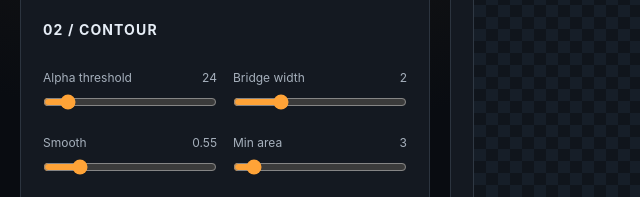
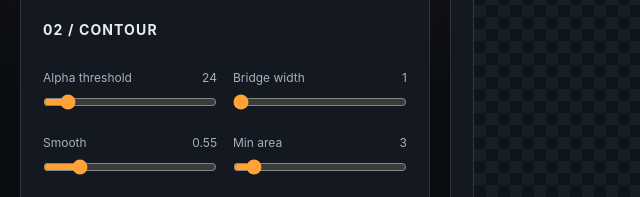
Before and after one commit to SpineAnimator/SpineAnimator.github.io, a plain HTML site: page Spine-Mask-Tool/index.html in a window 1280 px wide. Shown: the part 403-600 px from the top of the page, 14-654 px from the left. Drawn offline with Linux system fonts and the light colour scheme.

Commit message:
fix(mask): publish tighter one-pixel contour connections

```diff
--- a/Spine-Mask-Tool/index.html
+++ b/Spine-Mask-Tool/index.html
@@ -73,7 +73,7 @@ a{color:var(--gold)}[hidden]{display:none!important}
     <h2 style="margin-top:25px">02 / Contour</h2>
     <div class="small-grid">
       <div class="setting"><label for="alpha">Alpha threshold <span id="av">24</span></label><input id="alpha" type="range" min="1" max="220" value="24"></div>
-      <div class="setting"><label for="bridge">Bridge width <span id="bv">2</span></label><input id="bridge" type="range" min="1" max="5" step="1" value="2"></div>
+      <div class="setting"><label for="bridge">Bridge width <span id="bv">1</span></label><input id="bridge" type="range" min="1" max="5" step="1" value="1"></div>
       <div class="setting"><label for="smooth">Smooth <span id="sv">0.55</span></label><input id="smooth" type="range" min="0" max="3" step=".05" value=".55"></div>
       <div class="setting"><label for="area">Min area <span id="mv">3</span></label><input id="area" type="range" min="1" max="25" value="3"></div>
       <div class="setting"><label for="tolerance">Background threshold <span id="tv">48</span></label><input id="tolerance" type="range" min="1" max="120" value="48"></div>
```
